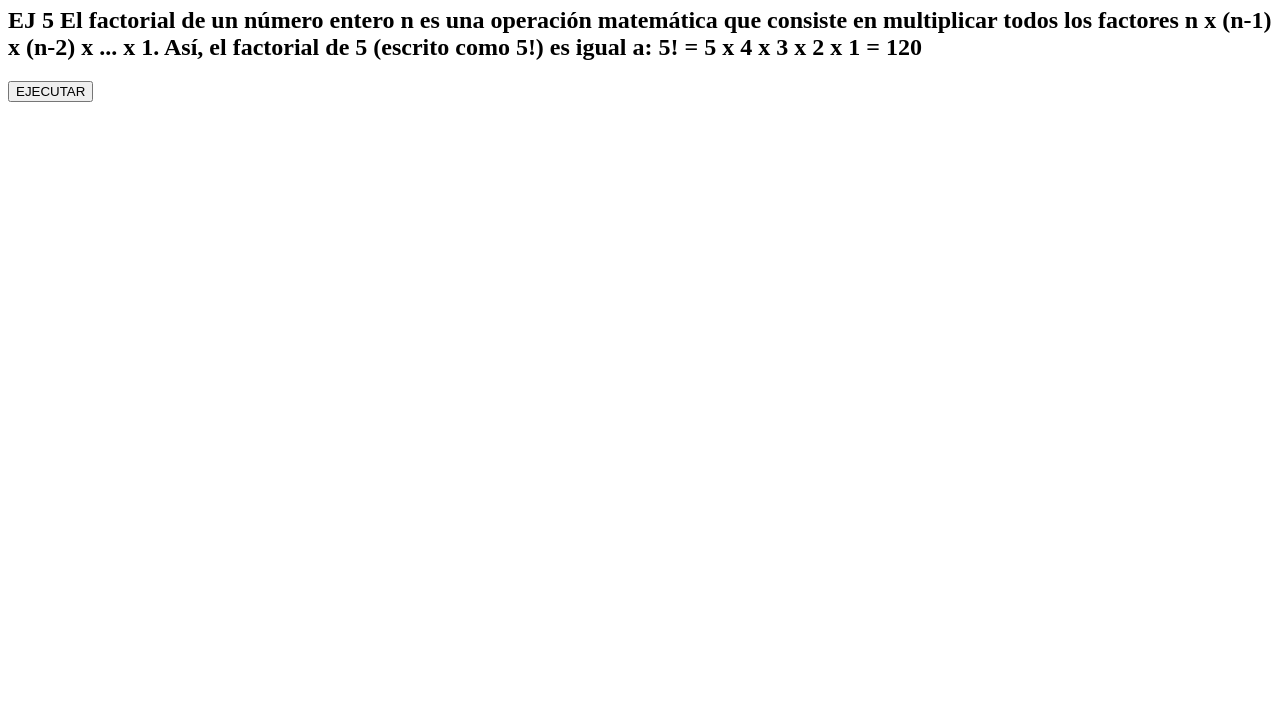
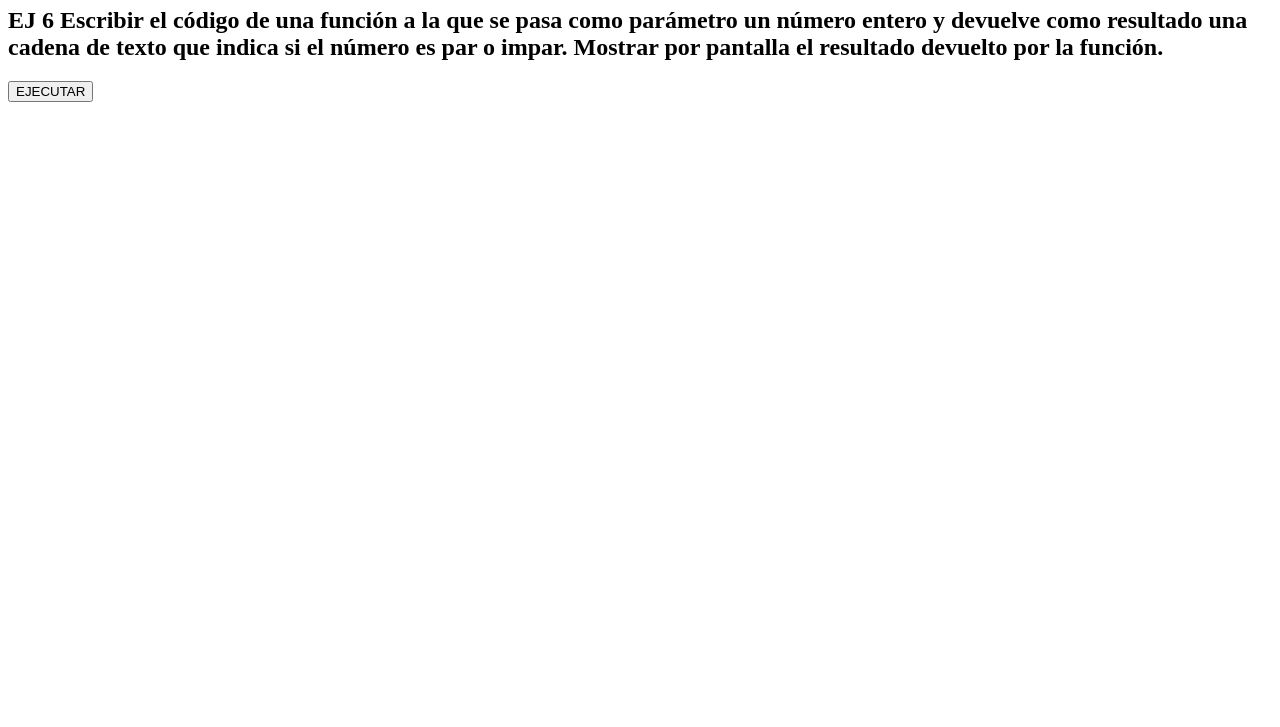
Before and after one commit to ELFREDDYS300/jsEjemplos, a plain HTML site: page index.html in a window 1280 px wide. Shown: the part 73-800 px from the top of the page. Drawn offline with Linux system fonts and the light colour scheme.

Commit message:
Update index.html

```diff
--- a/index.html
+++ b/index.html
@@ -7,12 +7,12 @@
 </head>
 <body>
     <h1>EJERCICIOS</h1>
-    <h2>EJ 5
-        El factorial de un número entero n es una operación matemática que consiste en multiplicar
-        todos los factores n x (n-1) x (n-2) x ... x 1. Así, el factorial de 5 (escrito como 5!) es igual a:
-        5! = 5 x 4 x 3 x 2 x 1 = 120
+    <h2>EJ 6
+        Escribir el código de una función a la que se pasa como parámetro un número entero y
+        devuelve como resultado una cadena de texto que indica si el número es par o impar.
+        Mostrar por pantalla el resultado devuelto por la función.
      </h2>
-    <button onclick="ejercicio5()">EJECUTAR</button>
+    <button onclick="ejercicio6()">EJECUTAR</button>
     <script src="index.js"></script>
 </body>
 </html>
```
